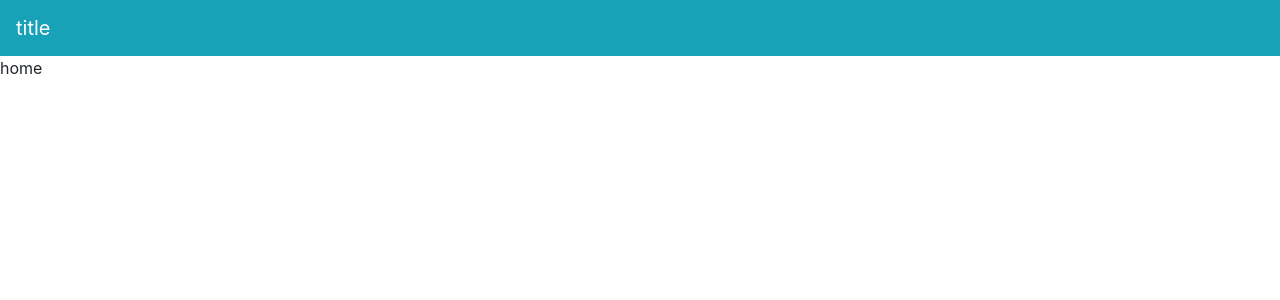
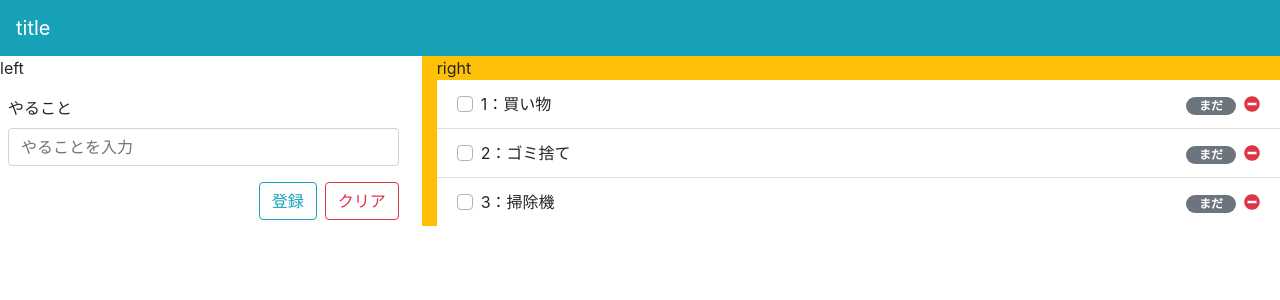
Before and after one commit to kyoruni/yarukoto-list, a Vue app: page / in a window 1280 px wide. Shown: the top 300 px of the page. Built offline with nearby package versions, Linux system fonts and the light colour scheme.

Commit message:
:construction: 途中保存

```diff
--- a/src/main.js
+++ b/src/main.js
@@ -1,12 +1,20 @@
 import Vue from 'vue'
 import App from './App.vue'
 import router from './router'
-import { BootstrapVue, IconsPlugin } from 'bootstrap-vue'
+
+import BootstrapVue from 'bootstrap-vue'
 import 'bootstrap/dist/css/bootstrap.css'
 import 'bootstrap-vue/dist/bootstrap-vue.css'
 
+import { library } from '@fortawesome/fontawesome-svg-core'
+import { FontAwesomeIcon } from '@fortawesome/vue-fontawesome'
+import { fas } from '@fortawesome/free-solid-svg-icons'
+import { fab } from '@fortawesome/free-brands-svg-icons'
+import { far } from '@fortawesome/free-regular-svg-icons'
+
+library.add(fas, far, fab)
 Vue.use(BootstrapVue)
-Vue.use(IconsPlugin)
+Vue.component('font-awesome-icon', FontAwesomeIcon)
 Vue.config.productionTip = false
 
 new Vue({
--- a/src/views/Home.vue
+++ b/src/views/Home.vue
@@ -1,5 +1,108 @@
 <template>
   <div class="home">
-    home
+    <b-row>
+      <!-- 左側ここから -->
+      <b-col sm="4" xs="12">
+        left
+        <!-- フォームここから -->
+        <b-form class="mt-3 ml-2 mr-2">
+          <b-form-group label="やること" label-for="task">
+            <b-form-input v-model="textInput" id="task" type="text" placeholder="やることを入力">
+            </b-form-input>
+          </b-form-group>
+          <!-- ボタンここから -->
+          <div class="text-right">
+            <b-button type="button" variant="outline-info" class="mr-2" @click="addButton">登録</b-button>
+            <b-button type="reset" variant="outline-danger">クリア</b-button>
+          </div>
+          <!-- ボタンここまで -->
+        </b-form>
+        <!-- フォームここまで -->
+      </b-col>
+      <!-- 左側ここまで -->
+      <!-- 右側ここから -->
+      <b-col sm="8" xs="12" class="bg-warning">
+        right
+        <b-list-group flush>
+          <b-list-group-item v-for="task in tasks" :key="task.id">
+            <div class="d-flex justify-content-between">
+              <div class="text-left">
+<!-- start -->
+                <b-form-checkbox
+                  :id="'checkbox'+ task.id"
+                  :class="{ done: task.check }"
+                  v-model="task.done"
+                  name="checkbox"
+                  class="position-static">
+                  {{ task.id }}：{{ task.title }}
+                </b-form-checkbox>
+<!-- end -->
+              </div>
+              <div class="text-right">
+                <b-badge pill v-if="task.check === false" class="task-label mr-2">
+                  まだ
+                </b-badge>
+                <b-badge pill v-if="task.check=== true" variant="success" class="task-label mr-2">
+                  完了
+                </b-badge>
+                <font-awesome-icon icon="minus-circle" @click="deleteButton(task)" class="text-danger delete-button" />
+              </div>
+            </div>
+          </b-list-group-item>
+        </b-list-group>
+      </b-col>
+      <!-- 右側ここまで -->
+    </b-row>
   </div>
 </template>
+
+<script>
+export default {
+  data () {
+    return {
+      textInput: '',
+      tasks: [
+        { id: 1, title: '買い物', check: false },
+        { id: 2, title: 'ゴミ捨て', check: false },
+        { id: 3, title: '掃除機', check: false }
+      ]
+    }
+  },
+  methods: {
+    addButton () {
+      let newTask = { id: this.maxId + 1, title: this.textInput, check: false }
+      this.tasks.push(newTask)
+    },
+    deleteButton (task) {
+      let targetTaskIndex = this.tasks.indexOf(task)
+      this.tasks.splice(targetTaskIndex, 1)
+    }
+  },
+  computed: {
+    maxId () {
+      // タスクが1件もない場合、0を返す
+      if (this.tasks.length === 0) return 0
+
+      let allTasksId = this.tasks.map(task => {
+        return task.id
+      })
+      return Math.max.apply(null, allTasksId)
+    }
+  }
+}
+</script>
+
+<style scoped>
+.task-label {
+  width: 50px
+}
+
+.done {
+  color: #ccc;
+}
+
+.delete-button:hover {
+  opacity: 0.6;
+  transition-duration: 0.3s;
+}
+</style>
```
